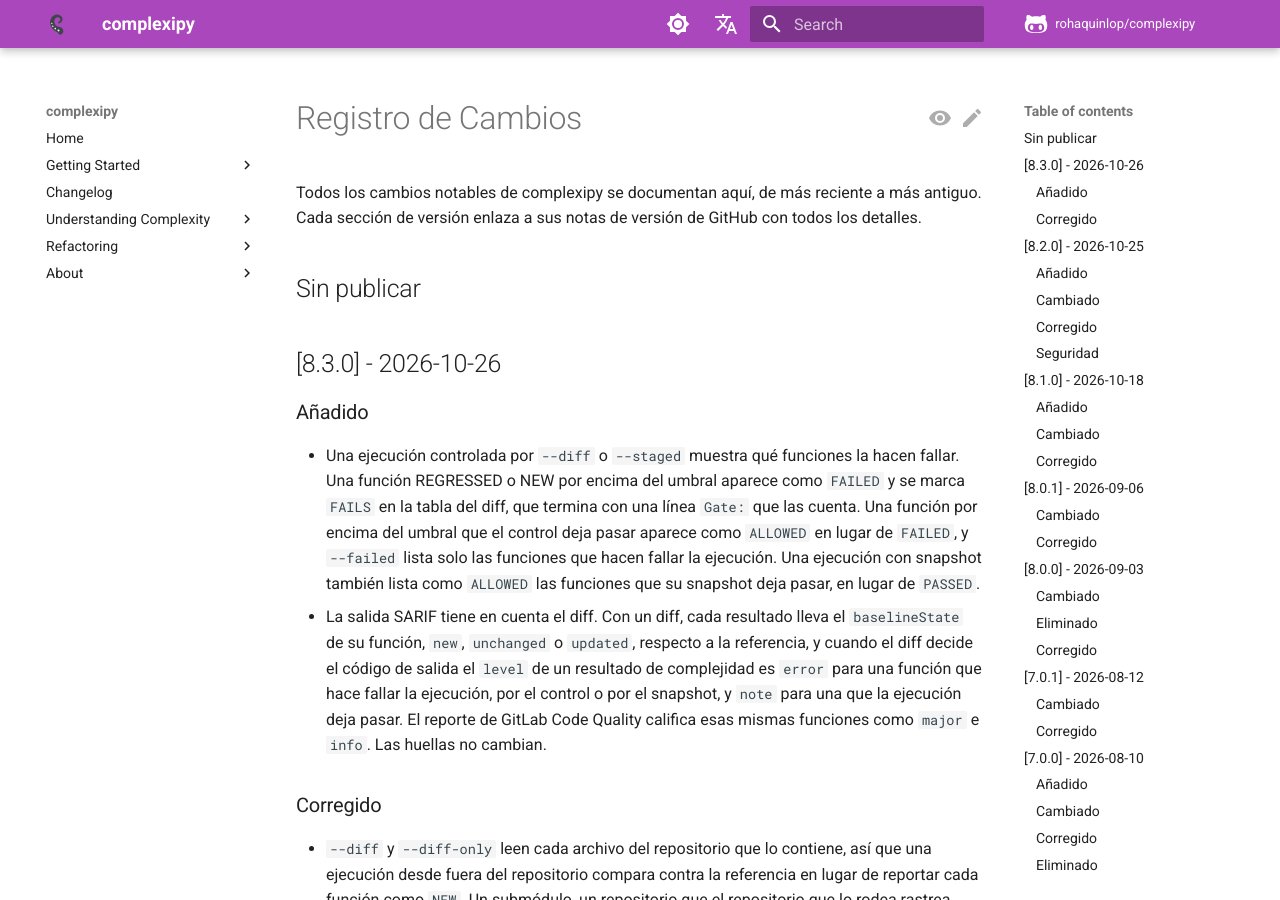
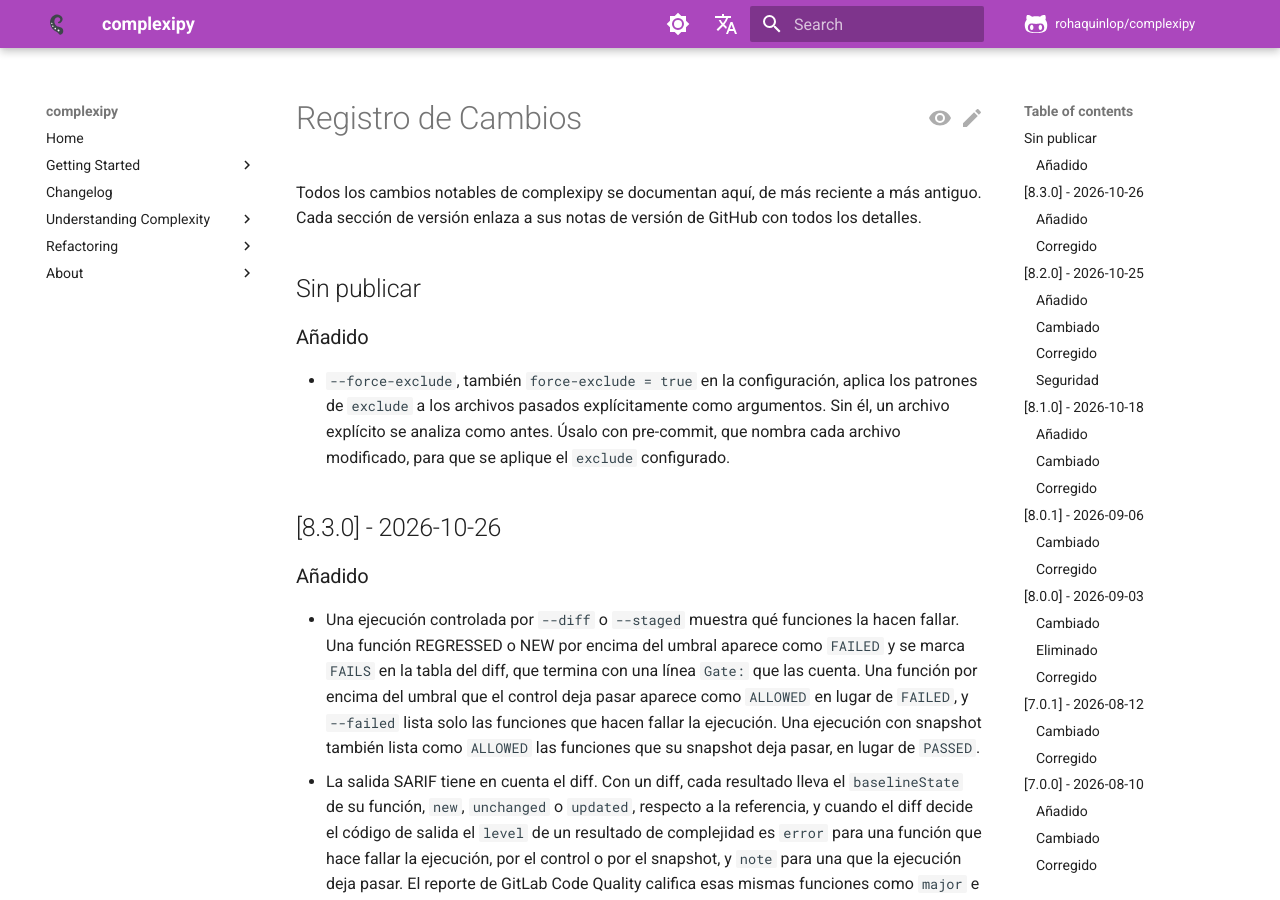
Before and after one commit to rohaquinlop/complexipy, an MkDocs documentation site: the page built from docs/es/changelog.md, in a window 1280 px wide and 900 px high. Built offline with MkDocs 1.6.1 and Material for MkDocs 9.7.7, drawn with Linux system fonts in a browser that asks for light colours; comment, search, counter and statistics services are not loaded.

Commit message:
docs(usage): document --force-exclude

```diff
--- a/docs/es/changelog.md
+++ b/docs/es/changelog.md
@@ -5,6 +5,14 @@ a más antiguo. Cada sección de versión enlaza a sus notas de versión de
 GitHub con todos los detalles.
 
 ## Sin publicar
+
+### Añadido
+
+- `--force-exclude`, también `force-exclude = true` en la configuración, aplica
+  los patrones de `exclude` a los archivos pasados explícitamente como
+  argumentos. Sin él, un archivo explícito se analiza como antes. Úsalo con
+  pre-commit, que nombra cada archivo modificado, para que se aplique el
+  `exclude` configurado.
 
 ## [8.3.0] - 2026-10-26
 
```
Also changed, not shown: CHANGELOG.md (+7 -0 lines), docs/es/usage-guide.md (+5 -0 lines), docs/usage-guide.md (+5 -0 lines).
